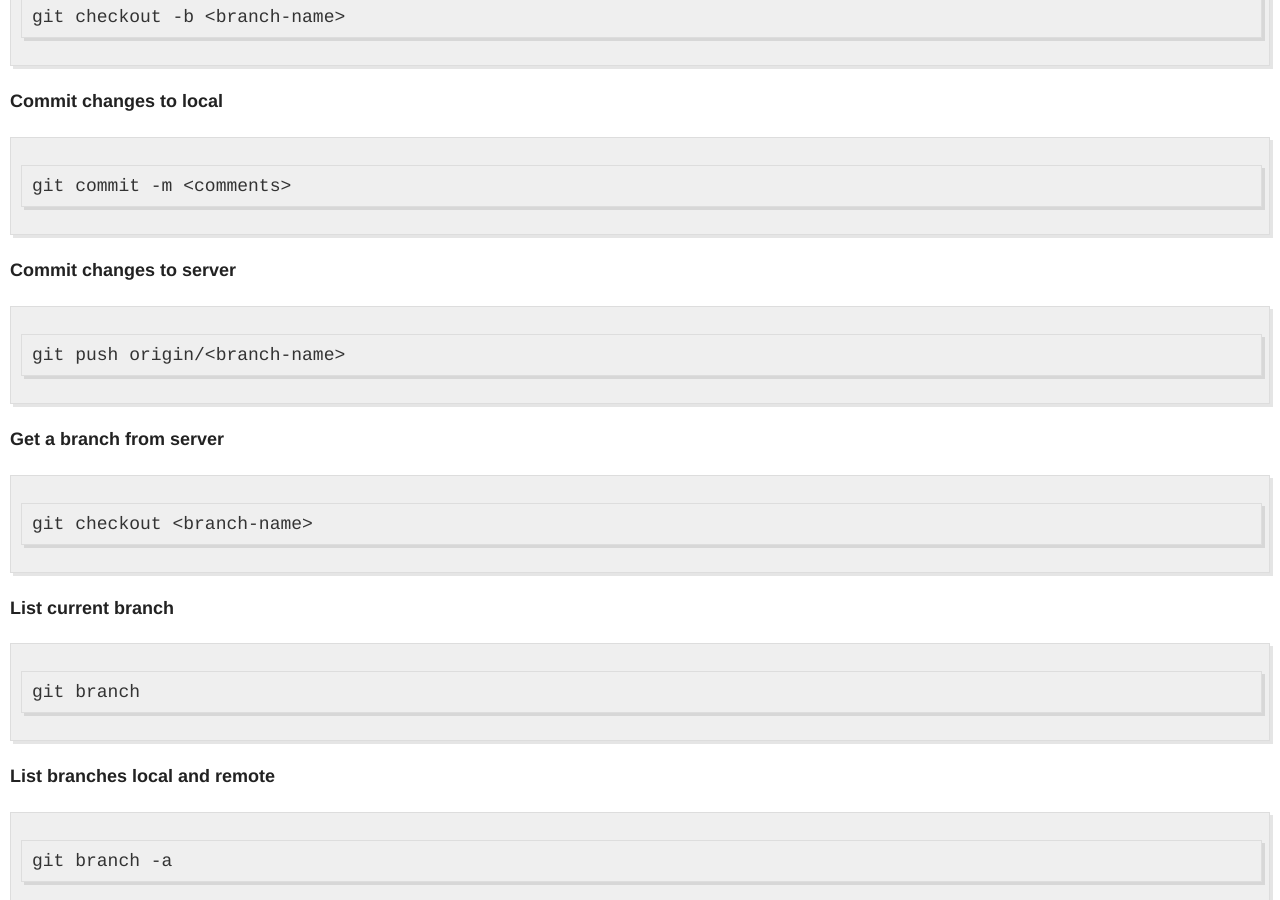
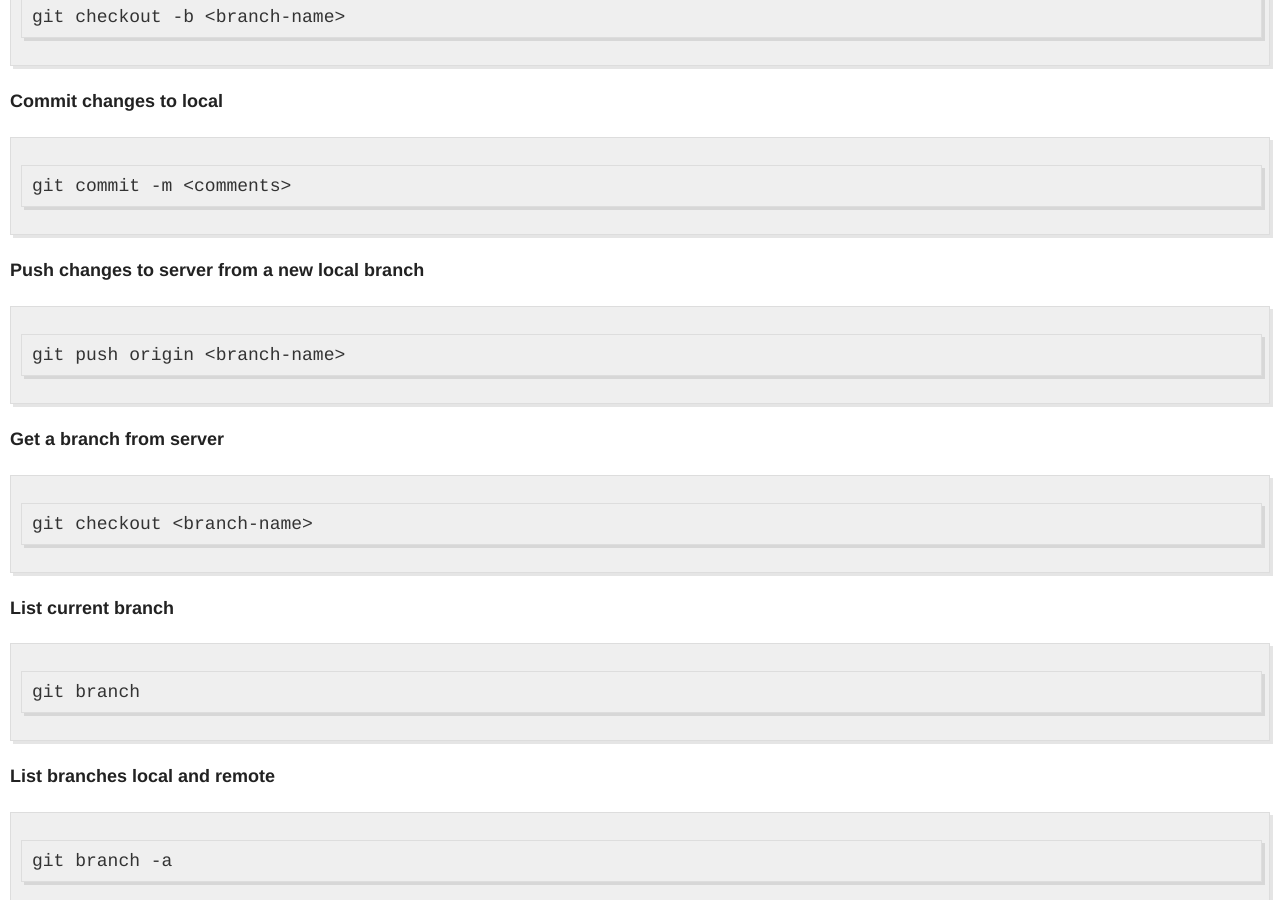
Before and after one commit to klagan/klagan.github.io, a Jekyll site: the page built from _posts/2018-10-26-basic-git-commands.md, in a window 1280 px wide and 900 px high, scrolled down 471 px. Built offline with Jekyll 4.4.1, drawn with Linux system fonts in a browser that asks for light colours; our own code applies the rules of GitHub Pages for plain Markdown files.

Commit message:
Update 2018-10-26-basic-git-commands.md

````diff
--- a/_posts/2018-10-26-basic-git-commands.md
+++ b/_posts/2018-10-26-basic-git-commands.md
@@ -17,9 +17,9 @@ git checkout -b <branch-name>
 git commit -m <comments>
 ```
 
-### Commit changes to server
+### Push changes to server from a new local branch
 ```
-git push origin/<branch-name>
+git push origin <branch-name>
 ```
 
 ### Get a branch from server
````
